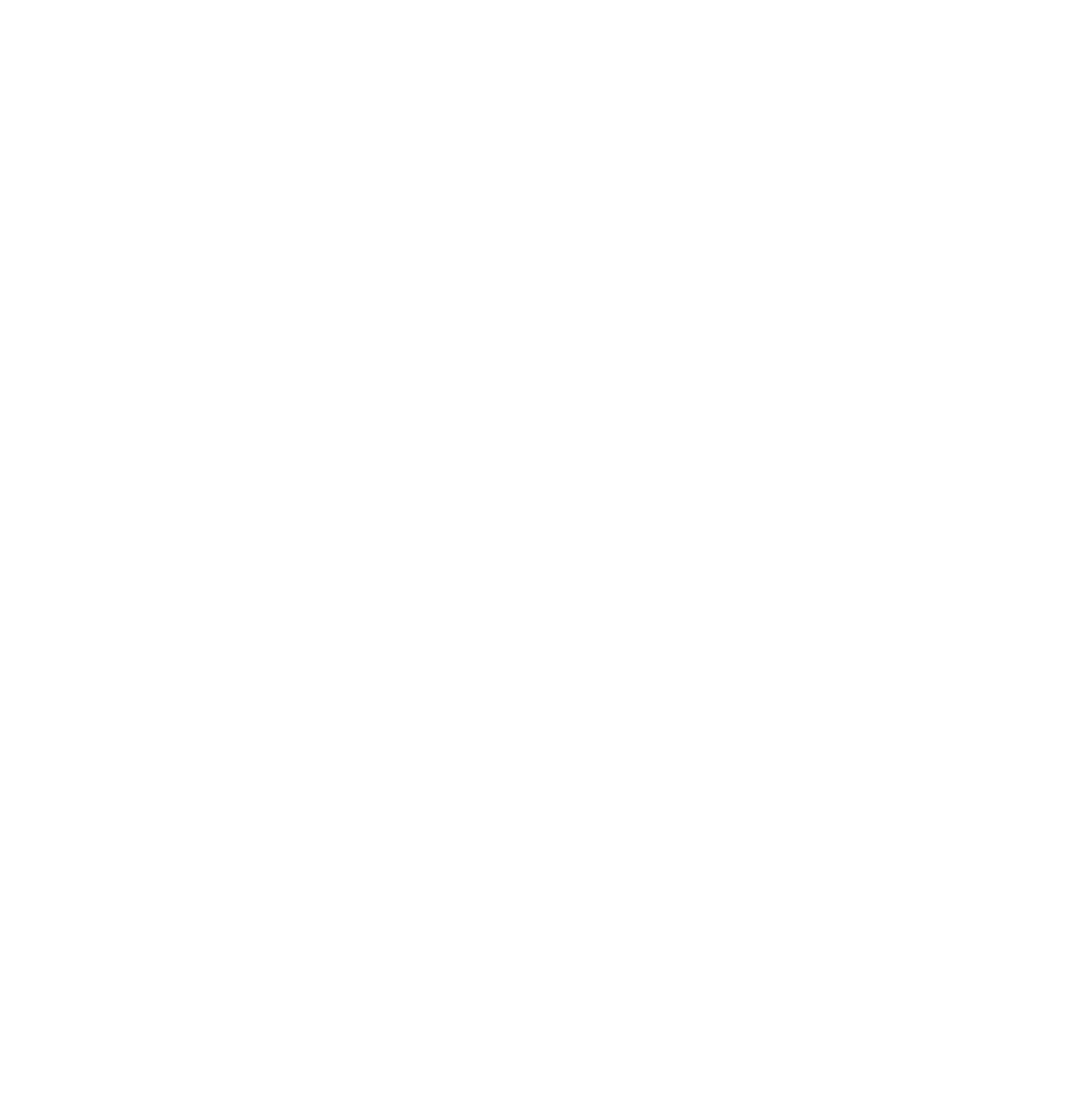
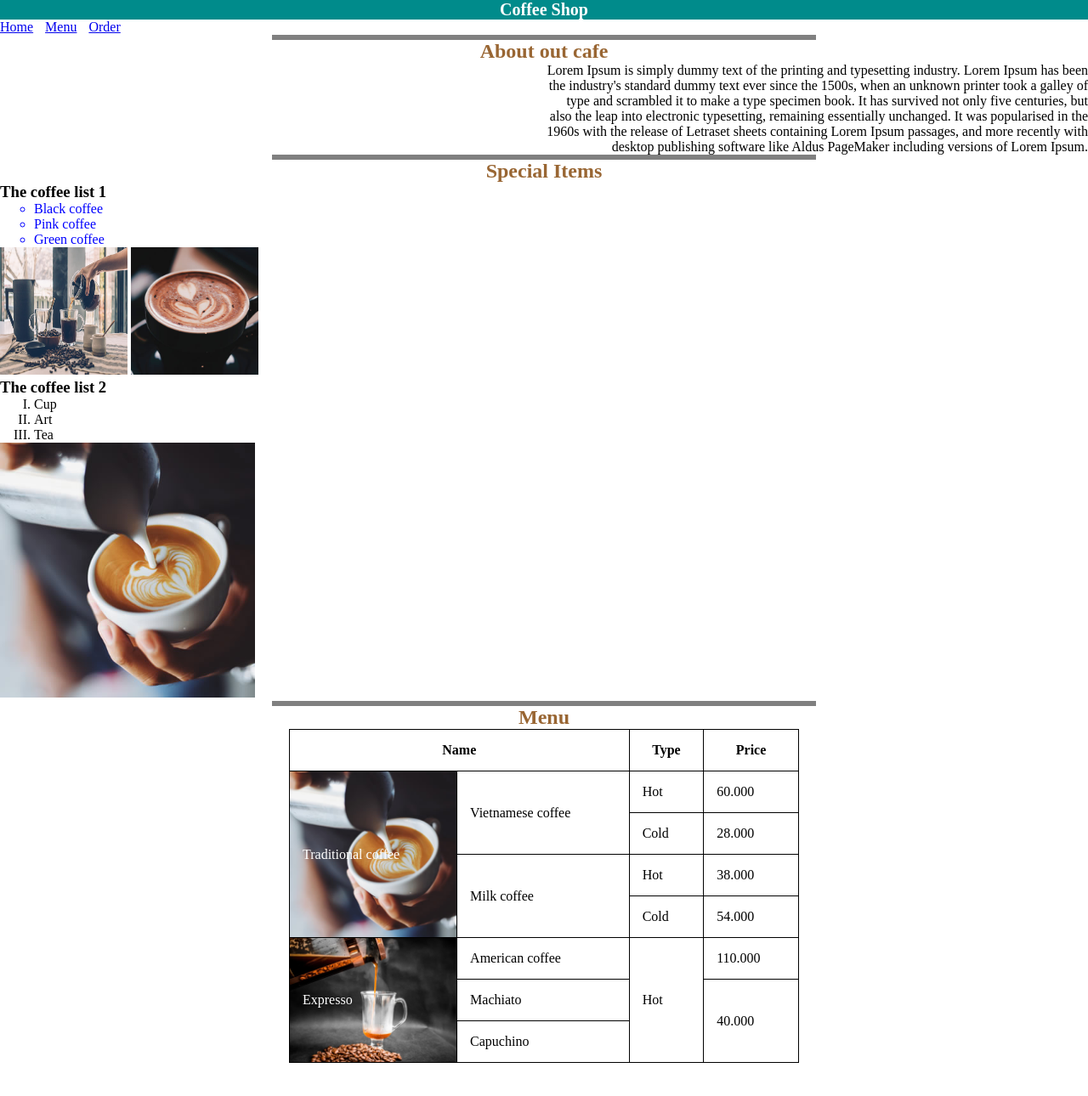
Before and after one commit to aoigawa/demo4, a plain HTML site: page index.html in a window 1280 px wide. Shown: the whole page at 85% size. Before the commit the page ends 800 px from the top, so only its background shows below. Drawn offline with Linux system fonts and the light colour scheme.

Commit message:
done project with bem

```diff
--- a/index.html
+++ b/index.html
@@ -4,8 +4,104 @@
     <meta charset="UTF-8">
     <meta name="viewport" content="width=device-width, initial-scale=1.0">
     <title>Document</title>
+    <link rel="stylesheet" href="style.css">
 </head>
 <body>
+    <!-- Header Section -->
+    <div class="header">
+        Coffee Shop
+    </div>
 
+    <!-- Navigation -->
+    <div class="navigation">
+        <a href="#">Home</a>
+        <a href="#">Menu</a>
+        <a href="#">Order</a>
+    </div>
+
+    <hr class="divider" />
+
+    <div class="about">
+        <h2 class="about__title">About out cafe</h2>
+        <p class="about__description">Lorem Ipsum is simply dummy text of the printing and typesetting industry. Lorem Ipsum has been the industry's standard dummy text ever since the 1500s, when an unknown printer took a galley of type and scrambled it to make a type specimen book. It has survived not only five centuries, but also the leap into electronic typesetting, remaining essentially unchanged. It was popularised in the 1960s with the release of Letraset sheets containing Lorem Ipsum passages, and more recently with desktop publishing software like Aldus PageMaker including versions of Lorem Ipsum.</p>
+    </div>
+
+    <hr class="divider">
+
+    <!-- Special Section -->
+
+    <div class="special">
+        <h2 class="special__title">Special Items</h2>
+        <div class="first-list">
+            <h3 class="first-list__title">The coffee list 1</h3>
+            <ul>
+                <li>Black coffee</li>
+                <li>Pink coffee</li>
+                <li>Green coffee</li>
+            </ul>
+            <div class="first-list__img">
+                <img src="images/chilling-cafe-01.jpg" alt="">
+                <img src="images/chilling-cafe-11.jpg" alt="">
+            </div>
+        </div>
+        <div class="second-list">
+            <h3 class="second-list__title">The coffee list 2</h3>
+            <ol>
+                <li>Cup</li>
+                <li>Art</li>
+                <li>Tea</li>
+            </ol>
+            <div class="second-list__img">
+                <img src="images/chilling-cafe-12.jpg" alt="">
+            </div>
+        </div>
+
+        <hr class="divider">
+
+        <!-- Menu Section -->
+
+        <div class="menu">
+            <h2 class="menu__title">Menu</h2>
+            <table class="menu__table">
+                <tr>
+                    <th colspan="2">Name</th>
+                    <th>Type</th>
+                    <th>Price</th>
+                </tr>
+                <tr>
+                    <td rowspan="4" class="Traditional-Coffee">Traditional coffee</td>
+                    <td rowspan="2">Vietnamese coffee</td>
+                    <td>Hot</td>
+                    <td>60.000</td>
+                </tr>
+                <tr>
+                    <td>Cold</td>
+                    <td>28.000</td>
+                </tr>
+                <tr>
+                    <td rowspan="2">Milk coffee</td>
+                    <td>Hot</td>
+                    <td>38.000</td>
+                </tr>
+                <tr>
+                    <td>Cold</td>
+                    <td>54.000</td>
+                </tr>
+                <tr>
+                    <td rowspan="3" class="Expresso">Expresso</td>
+                    <td>American coffee</td>
+                    <td rowspan="3">Hot</td>
+                    <td>110.000</td>
+                </tr>
+                <tr>
+                    <td>Machiato</td>
+                    <td rowspan="2">40.000</td>
+                </tr>
+                <tr>
+                    <td>Capuchino</td>
+                </tr>
+            </table>
+        </div>
+    </div>
 </body>
 </html>
--- a/style.css
+++ b/style.css
@@ -0,0 +1,107 @@
+/* Reset CSS */
+* {
+    margin: 0;
+    padding: 0;
+    box-sizing: border-box;
+}
+
+.header {
+    background-color: darkcyan;
+    font-size: 20px;
+    font-weight: bold;
+    text-align: center;
+    color: white;
+}
+
+body {
+    margin-bottom: 200px;
+}
+
+.navigation a {
+    margin-right: 10px;
+}
+
+.divider {
+    width: 50%;
+    border: 3px solid gray;
+    margin: 0 auto;
+}
+
+.about .about__title {
+    color: #996633;
+    text-align: center;
+}
+
+.about .about__description {
+    width: 50%;
+    text-align: right;
+    margin-left: auto;
+}
+
+.special .special__title {
+    color: #996633;
+    text-align: center;
+}
+
+.first-list__title {
+    font-weight: bold;
+}
+
+.first-list ul {
+    margin-left: 40px;
+    color: blue;
+    list-style-type: circle;
+}
+
+.first-list__img img {
+    width: 150px;
+    height: 150px;
+}
+
+.second-list__title {
+    font-weight: bold;
+}
+
+.second-list ol {
+    margin-left: 40px;
+    list-style-type: upper-roman;
+}
+
+.second-list__img img {
+    width: 300px;
+    height: 300px;
+}
+
+.menu .menu__title {
+ text-align: center;
+ color: #996633;
+}
+
+.menu .menu__table {
+    width: 600px;
+    border: 1px solid black;
+    margin: 0 auto;
+    border-collapse: collapse;
+}
+
+.menu__table th,
+.menu__table td {
+    padding: 15px;
+    border: 1px solid black;
+}
+
+.menu__table .Traditional-Coffee {
+    background-image: url(images/chilling-cafe-12.jpg);
+    color: white;
+    background-repeat: no-repeat;
+    background-size: cover;
+    background-position: center;
+}
+
+.menu__table .Expresso {
+    background-image: url(images/chilling-cafe-13.jpg);
+    color: white;
+    background-repeat: no-repeat;
+    background-size: cover;
+    background-position: center;
+}
```
